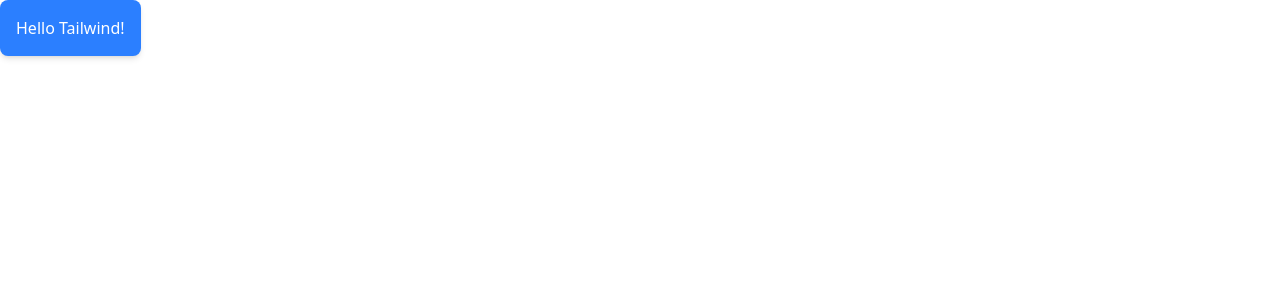
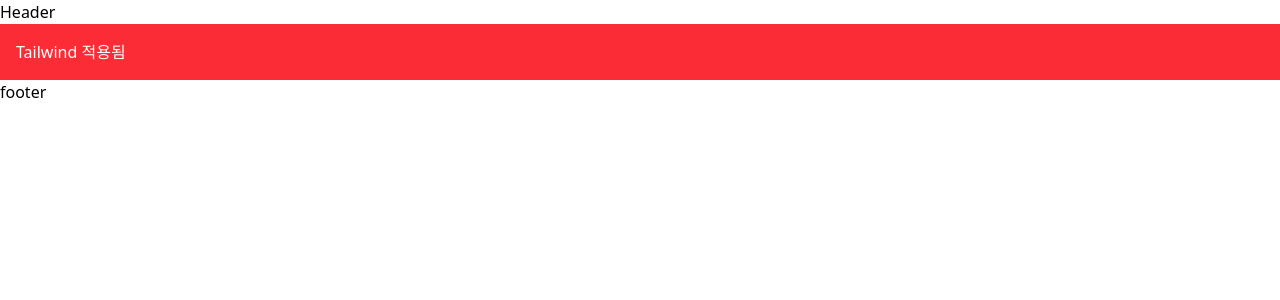
Before and after one commit to dmswl6310/comp_plus, a React (Vite) app: page /components in a window 1280 px wide. Shown: the top 300 px of the page. Built offline with nearby package versions, Linux system fonts and the light colour scheme.

Commit message:
chore: react-router-dom 적용 및 기본 레이아웃 적용

```diff
--- a/src/App.tsx
+++ b/src/App.tsx
@@ -1,15 +1,17 @@
 
+import { Outlet } from "react-router-dom";
+import Header from "./components/common/Header";
+import Footer from "./components/common/Footer";
 
 const App=()=> {
 
   return (
     <>
-<button className="bg-blue-500 text-white p-4 rounded-lg shadow-md">
-  Hello Tailwind!
-</button>
-{/* <Header/>
-     <Main/>
-     <Footer/> */}
+    <Header/>
+     <main>
+      <Outlet/>
+     </main>
+     <Footer/>
     </>
   )
 }
--- /dev/null
+++ b/src/components/common/Footer.tsx
@@ -0,0 +1,5 @@
+const Footer=()=>{
+    return <div>footer</div>
+}
+
+export default Footer
--- /dev/null
+++ b/src/components/common/Header.tsx
@@ -0,0 +1,5 @@
+const Header=()=>{
+    return <div>Header</div>
+}
+
+export default Header
--- a/src/main.tsx
+++ b/src/main.tsx
@@ -1,10 +1,27 @@
-import { StrictMode } from 'react'
-import { createRoot } from 'react-dom/client'
-import App from './App.tsx'
+import * as React from "react";
+import * as ReactDOM from "react-dom/client";
+import {
+  createBrowserRouter,
+  RouterProvider,
+} from "react-router-dom";import App from './App';
+import Components from './pages/Components';
 import "./styles.css"
+import Home from "./pages/Home";
 
-createRoot(document.getElementById('root')!).render(
-  <StrictMode>
-    <App />
-  </StrictMode>,
-)
+const router = createBrowserRouter([
+  {
+    path: '/',
+    element: <App />,
+    children: [
+      { path: '', element: <Home /> },
+      { path: 'components', element: <Components /> },
+      // { path: 'components/:id', element: <ComponentDetail /> },
+    ],
+  },
+]);
+
+ReactDOM.createRoot(document.getElementById('root')!).render(
+  <React.StrictMode>
+    <RouterProvider router={router} />
+  </React.StrictMode>
+);
--- /dev/null
+++ b/src/pages/Components.tsx
@@ -0,0 +1,5 @@
+const Components=()=>{
+    return <div className="bg-red-500 text-white p-4">Tailwind 적용됨</div>
+}
+
+export default Components
--- /dev/null
+++ b/src/pages/Home.tsx
@@ -0,0 +1,5 @@
+const Home=()=>{
+    return <div>Home</div>
+}
+
+export default Home
```
